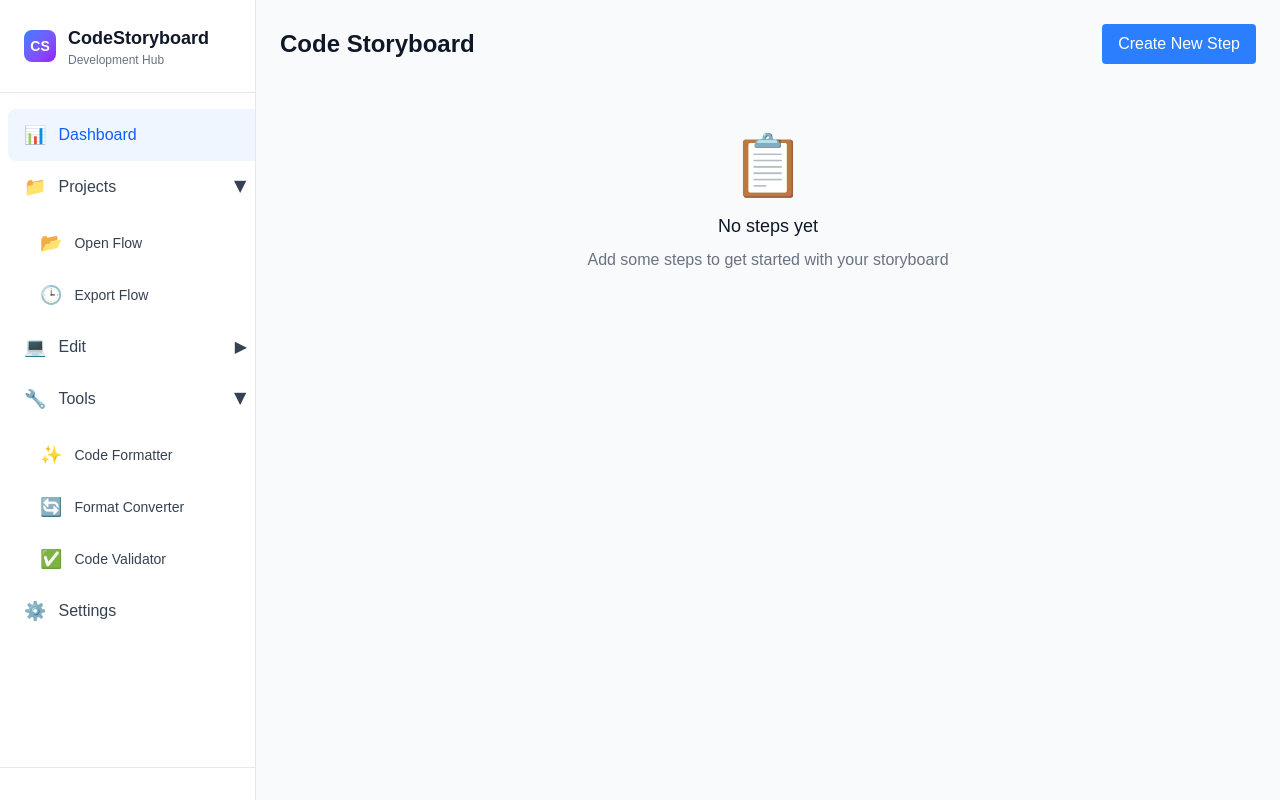
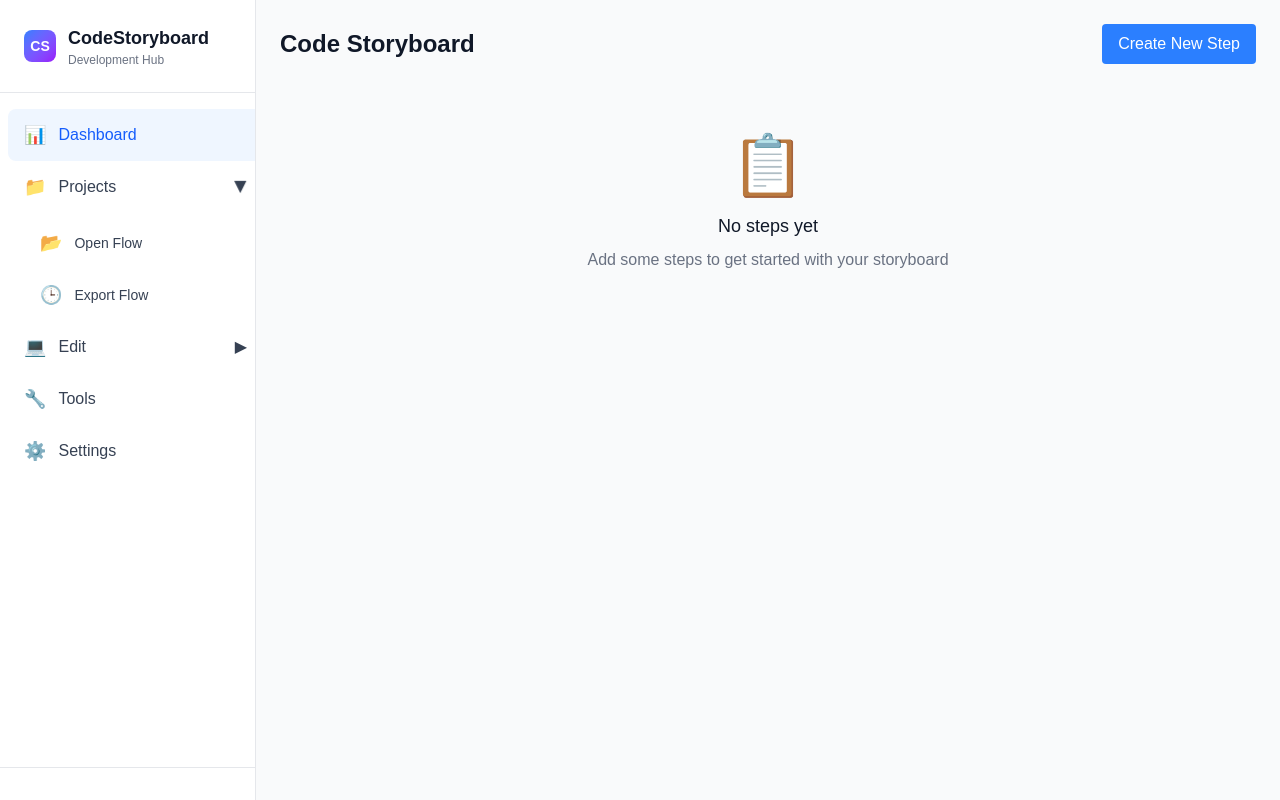
Before and after one commit to littlecorsican/CodeStoryboard, a Next.js app in the folder codestoryboard/: page / in a window 1280 px wide. Built offline with nearby package versions, Linux system fonts and the light colour scheme.

Commit message:
Update LeftMenu.tsx

```diff
--- a/codestoryboard/components/LeftMenu.tsx
+++ b/codestoryboard/components/LeftMenu.tsx
@@ -74,9 +74,6 @@ export default function LeftMenu({ onOpenCreateNewStep }: LeftMenuProps) {
       label: 'Tools',
       icon: '🔧',
       children: [
-        { id: 'formatter', label: 'Code Formatter', icon: '✨', href: '/tools/formatter' },
-        { id: 'converter', label: 'Format Converter', icon: '🔄', href: '/tools/converter' },
-        { id: 'validator', label: 'Code Validator', icon: '✅', href: '/tools/validator' }
       ]
     },
     {
```
